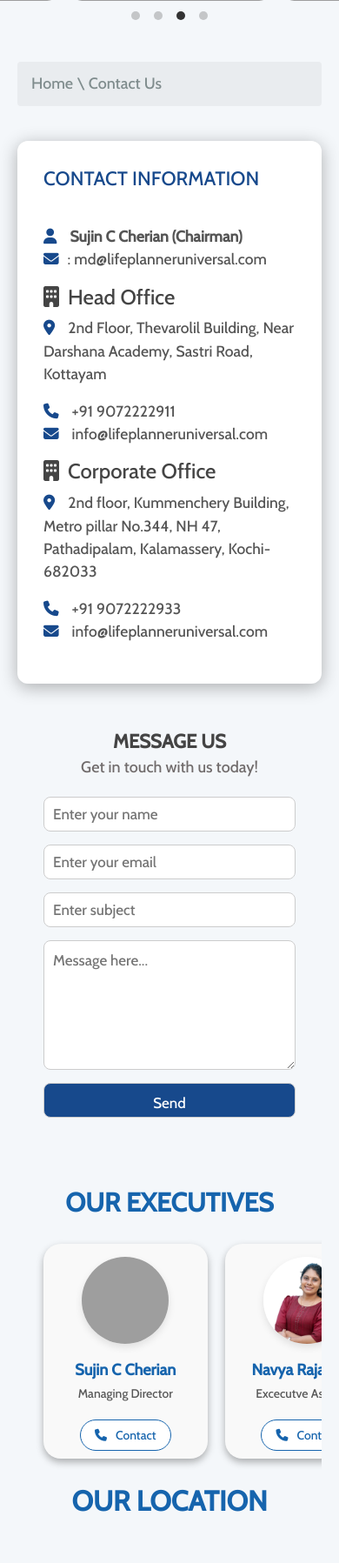
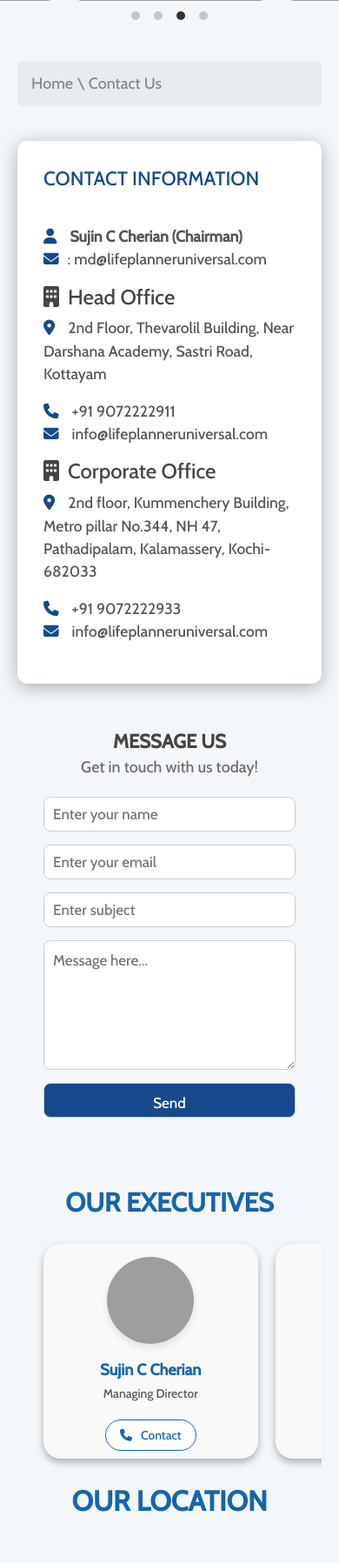
Before and after one commit to lifeplannerdev/lifeplanner, a Django app: page /contact/ in a window 390 px wide. Shown: the part 314-2111 px from the top of the page at 87% size. Run offline with Django 5.2, Linux system fonts and the light colour scheme; some libraries are stand-ins or nearby versions; grey boxes are pictures that could not be loaded.

Commit message:
12th dec commit

```diff
--- a/templates/contact.html
+++ b/templates/contact.html
@@ -591,7 +591,7 @@ text-align: center;
 
   @media (max-width: 768px) {
       .profile-card {
-          flex: 0 0 65%;
+          flex: 0 0 85%;
       }
   }
 </style>
```
